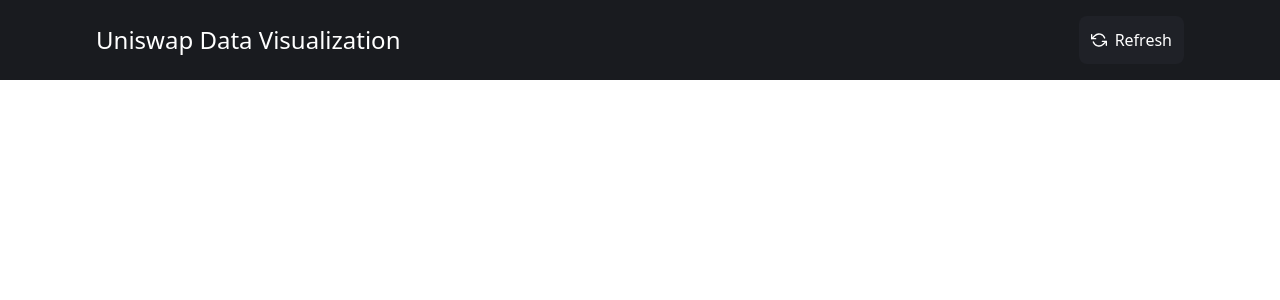
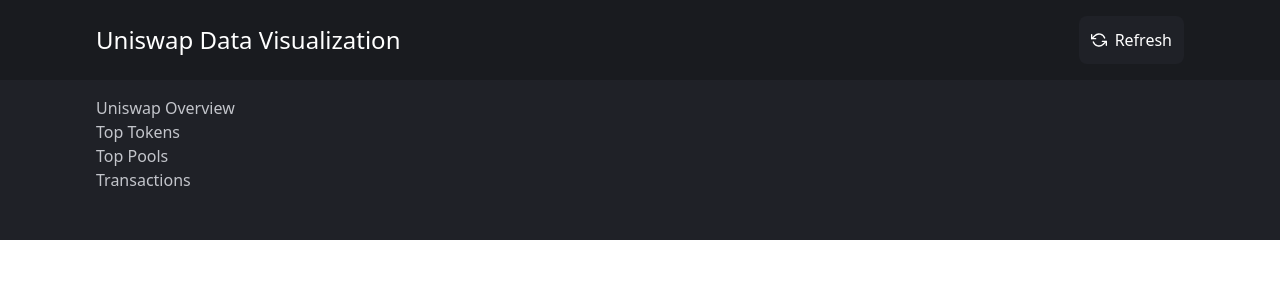
Before and after one commit to vutuanlinh2k2/uniswap-data-visualization, a React (Create React App) app: page / in a window 1280 px wide. Shown: the top 300 px of the page. Built offline with nearby package versions, Linux system fonts and the light colour scheme.

Commit message:
[chore]: add body structure

```diff
--- a/src/App.tsx
+++ b/src/App.tsx
@@ -1,12 +1,19 @@
 import React from "react"
 
 import { Header } from "./components/Header"
+import { TopPools, TopTokens, UniswapOverview, Transactions } from "./sections"
 
 function App() {
     return (
-        <>
+        <div>
             <Header />
-        </>
+            <div className="px-24 bg-secondary pt-4 pb-12">
+                <UniswapOverview />
+                <TopTokens />
+                <TopPools />
+                <Transactions />
+            </div>
+        </div>
     )
 }
 
--- /dev/null
+++ b/src/sections/TopPools/TopPools.tsx
@@ -0,0 +1,7 @@
+import React from "react"
+
+const TopPools = () => {
+    return <h2 className="text-grey-primary-text">Top Pools</h2>
+}
+
+export default TopPools
--- /dev/null
+++ b/src/sections/TopPools/index.tsx
@@ -0,0 +1 @@
+export { default as TopPools } from "./TopPools"
--- /dev/null
+++ b/src/sections/TopTokens/TopTokens.tsx
@@ -0,0 +1,7 @@
+import React from "react"
+
+const TopTokens = () => {
+    return <h2 className="text-grey-primary-text">Top Tokens</h2>
+}
+
+export default TopTokens
--- /dev/null
+++ b/src/sections/TopTokens/index.tsx
@@ -0,0 +1 @@
+export { default as TopTokens } from "./TopTokens"
--- /dev/null
+++ b/src/sections/Transactions/Transactions.tsx
@@ -0,0 +1,7 @@
+import React from "react"
+
+const Transactions = () => {
+    return <h2 className="text-grey-primary-text">Transactions</h2>
+}
+
+export default Transactions
--- /dev/null
+++ b/src/sections/Transactions/index.tsx
@@ -0,0 +1 @@
+export { default as Transactions } from "./Transactions"
--- /dev/null
+++ b/src/sections/UniswapOverview/UniswapOverview.tsx
@@ -0,0 +1,7 @@
+import React from "react"
+
+const UniswapOverview = () => {
+    return <h2 className="text-grey-primary-text">Uniswap Overview</h2>
+}
+
+export default UniswapOverview
--- /dev/null
+++ b/src/sections/UniswapOverview/index.tsx
@@ -0,0 +1 @@
+export { default as UniswapOverview } from "./UniswapOverview"
--- /dev/null
+++ b/src/sections/index.ts
@@ -0,0 +1,4 @@
+export * from "./TopPools"
+export * from "./TopTokens"
+export * from "./UniswapOverview"
+export * from "./Transactions"
```
Also changed, not shown: src/components/Header/index.tsx (line endings or trailing spaces), src/graphql/exampleTokenQuery.graphql (line endings or trailing spaces).
